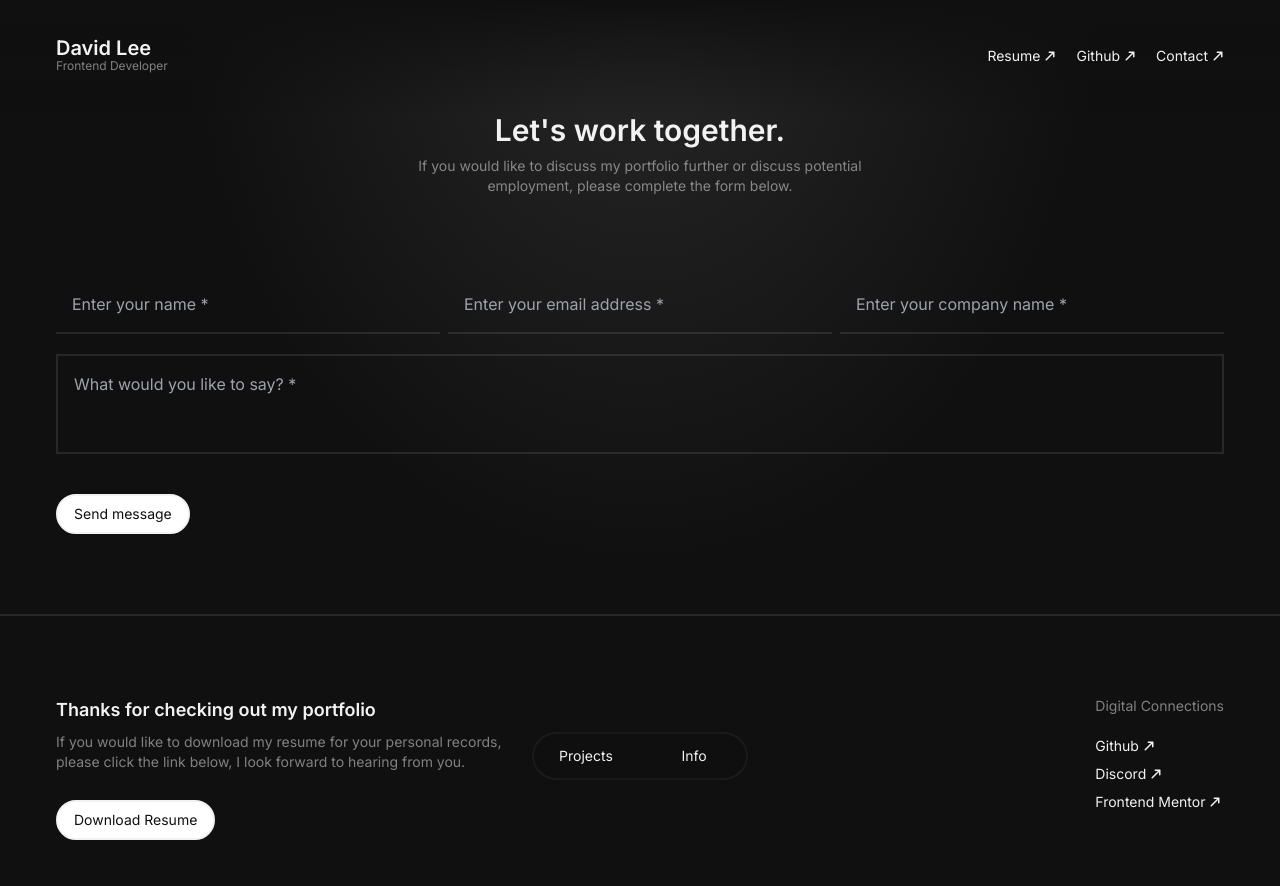
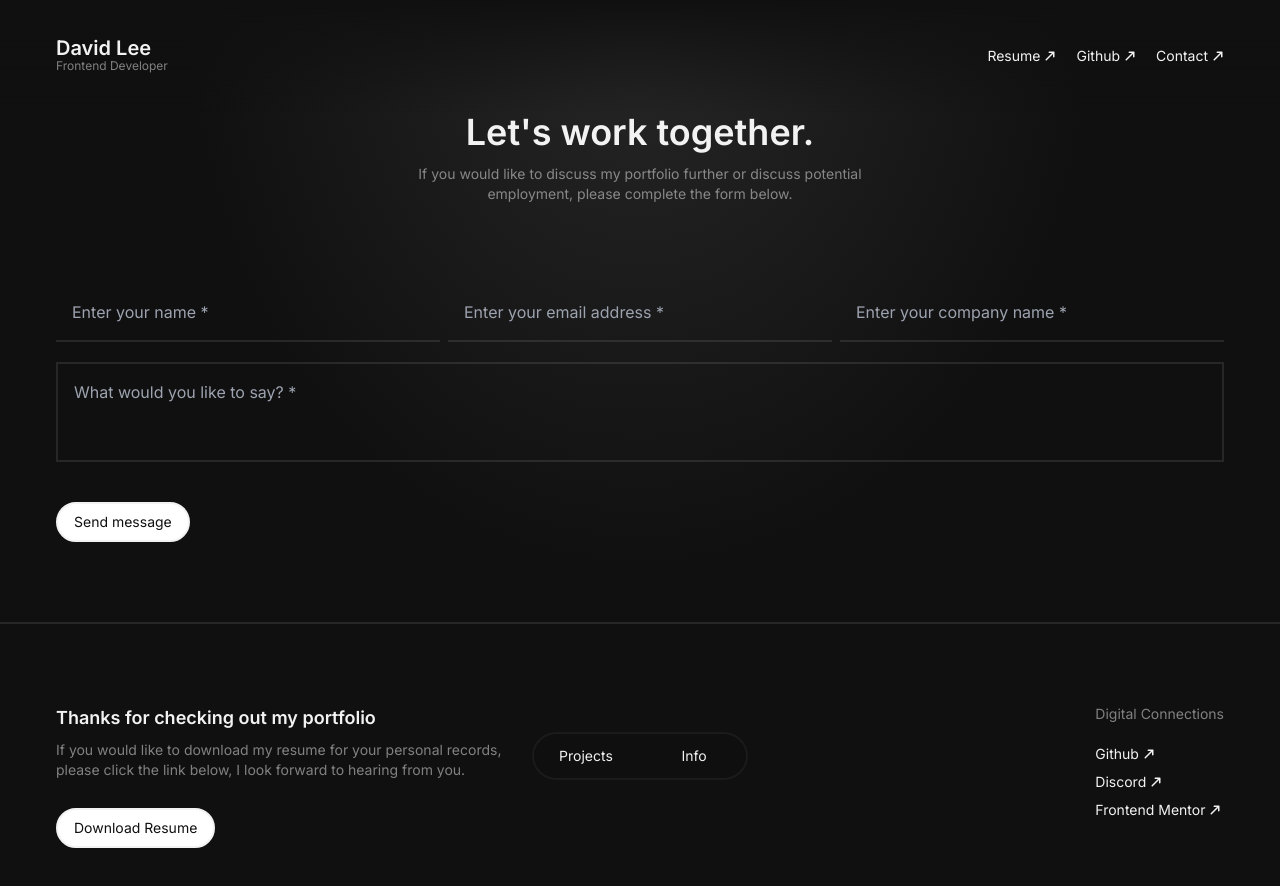
Before and after one commit to DLee1993/Portfolio, a Next.js app: page /contact in a window 1280 px wide. Shown: the top 886 px of the page. Built offline with nearby package versions, Linux system fonts and the light colour scheme.

Commit message:
increased header font size

```diff
--- a/app/(pages)/contact/page.tsx
+++ b/app/(pages)/contact/page.tsx
@@ -3,8 +3,8 @@ export default function page() {
     return (
         <section>
             <article className="max-w-lg mx-auto text-center">
-                <h2 className="text-2xl lg:text-3xl font-semibold">Let&apos;s work together.</h2>
-                <p className="text-csFadedWhite mt-2 mb-7 text-sm">
+                <h2 className="text-2xl md:text-3xl lg:text-4xl font-semibold">Let&apos;s work together.</h2>
+                <p className="text-csFadedWhite mt-3 mb-7 text-sm">
                     If you would like to discuss my portfolio further or discuss potential
                     employment, please complete the form below.
                 </p>
```
